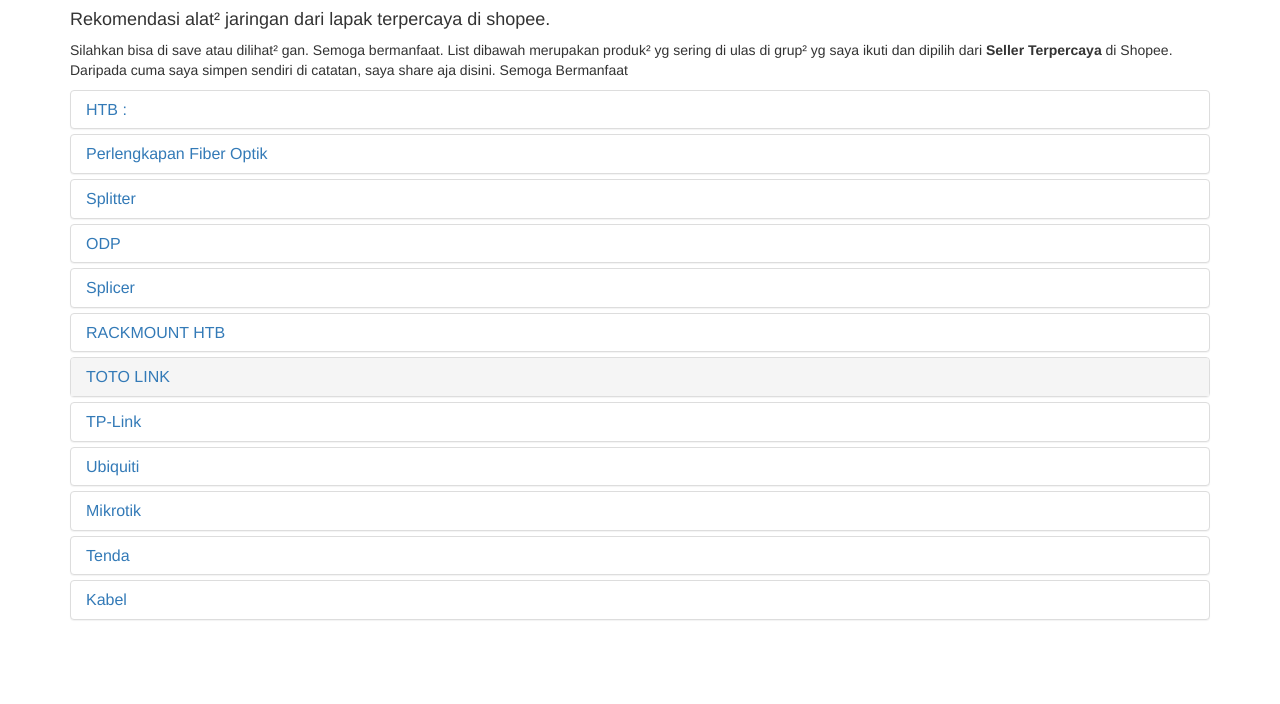
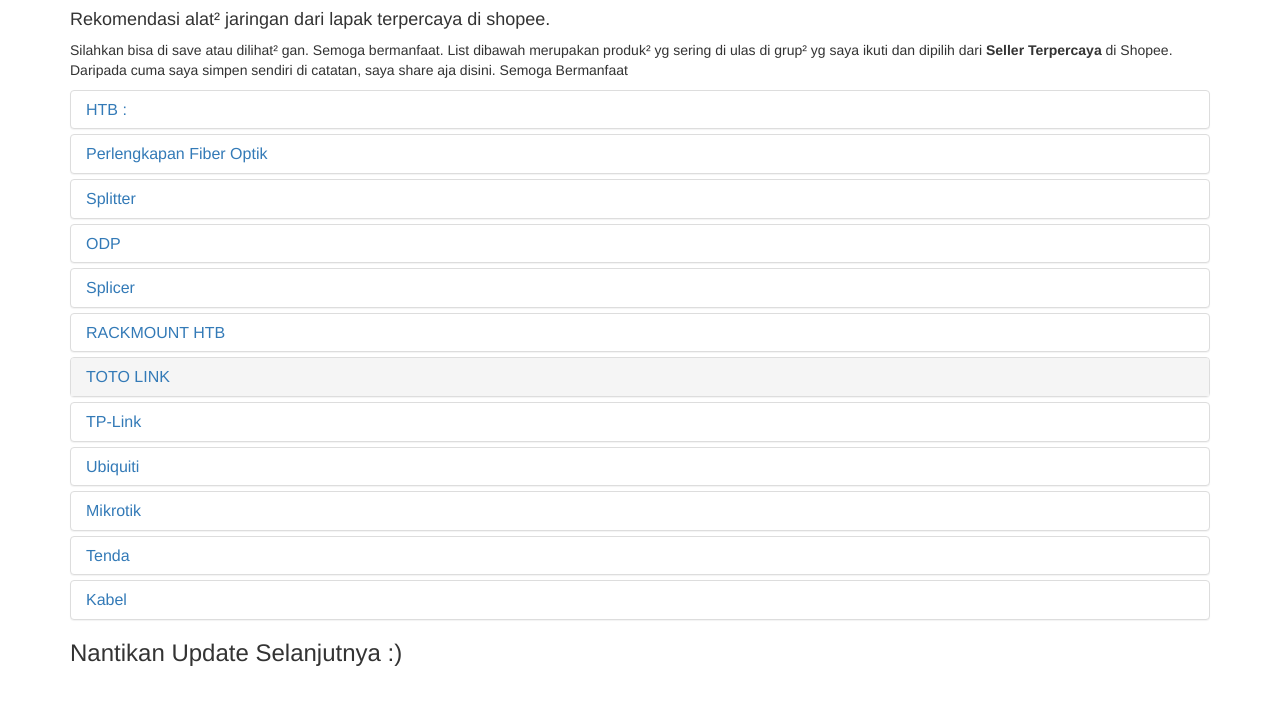
Before and after one commit to proj97/proj97.github.io, a plain HTML site: page rekomendasiprodukjaringan.html in a window 1280 px wide. Drawn offline with nearby package versions, Linux system fonts and the light colour scheme.

Commit message:
Update rekomendasiprodukjaringan.html

```diff
--- a/rekomendasiprodukjaringan.html
+++ b/rekomendasiprodukjaringan.html
@@ -380,6 +380,7 @@
 	        </div>
 	      </div>
 	    </div>
+	    <h3>Nantikan Update Selanjutnya :)</h3>
   </div>
 </div>
 
```
